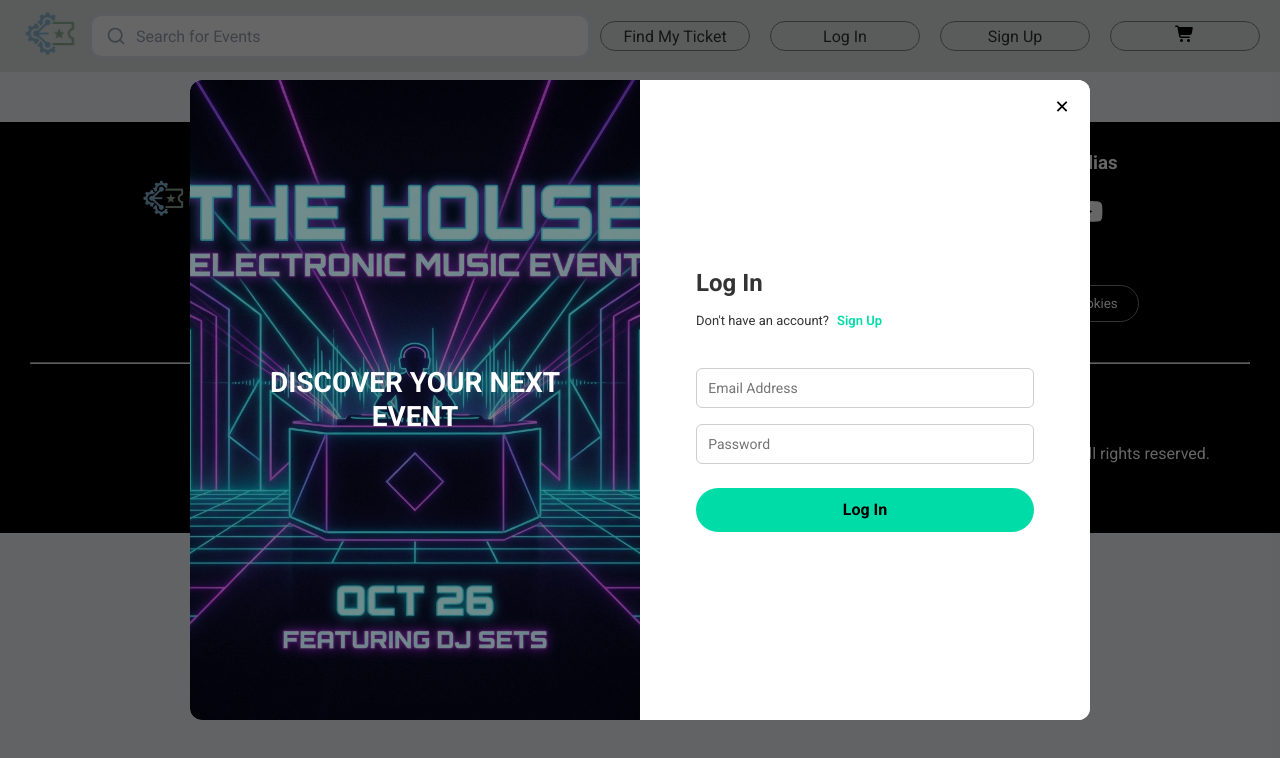
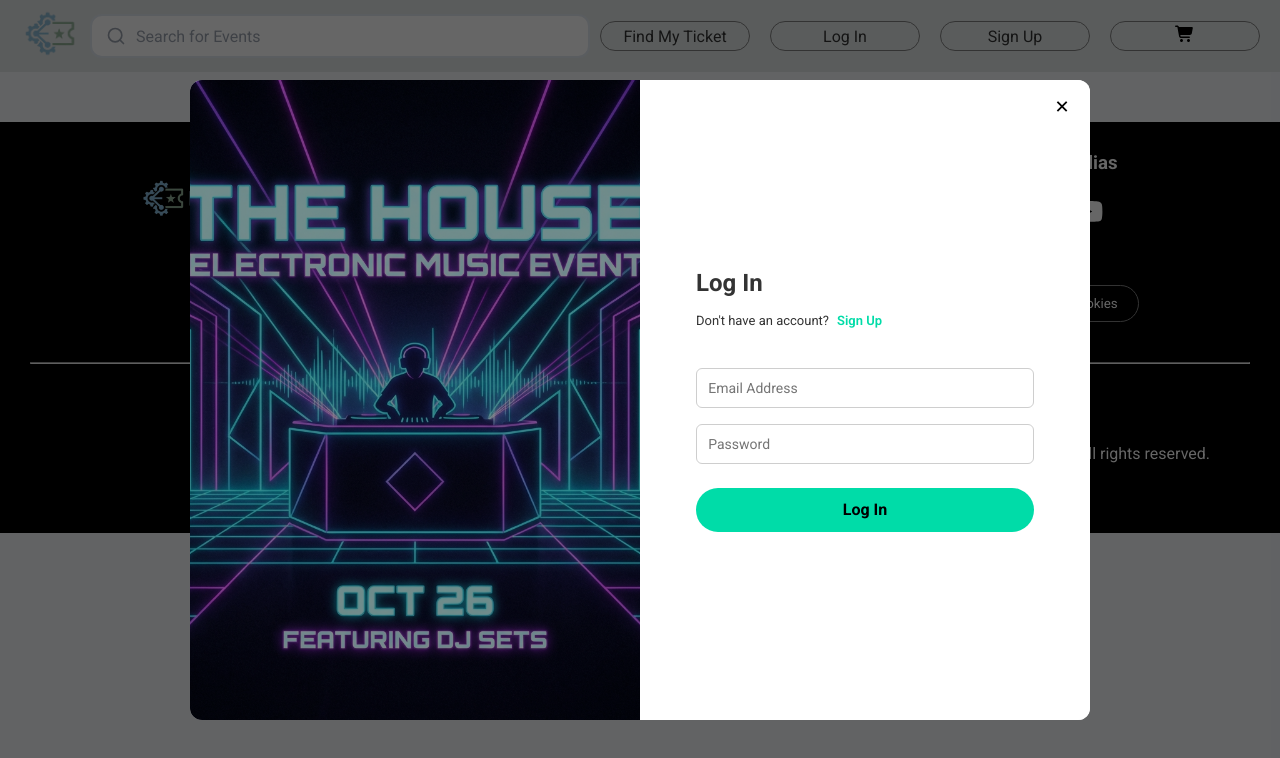
Before and after one commit to santiagosu1/event_ticketing_app, a React (Create React App) app in the folder event-ticketing/: page /login in a window 1280 px wide. Shown: the top 758 px of the page. Built offline with nearby package versions, Linux system fonts and the light colour scheme.

Commit message:
layout login changes

```diff
--- a/event-ticketing/src/Pages/Login.js
+++ b/event-ticketing/src/Pages/Login.js
@@ -76,7 +76,6 @@ export default function Login({ onClose = () => {}, onOpenSignup = () => {} }) {
               className={`left-bg ${fadeIn ? "fade-in" : "fade-out"}`}
               style={{ backgroundImage: currentBg }}
             />
-            <h2>Discover your next event</h2>
           </div>
 
           <div className="right-login-content">
```
